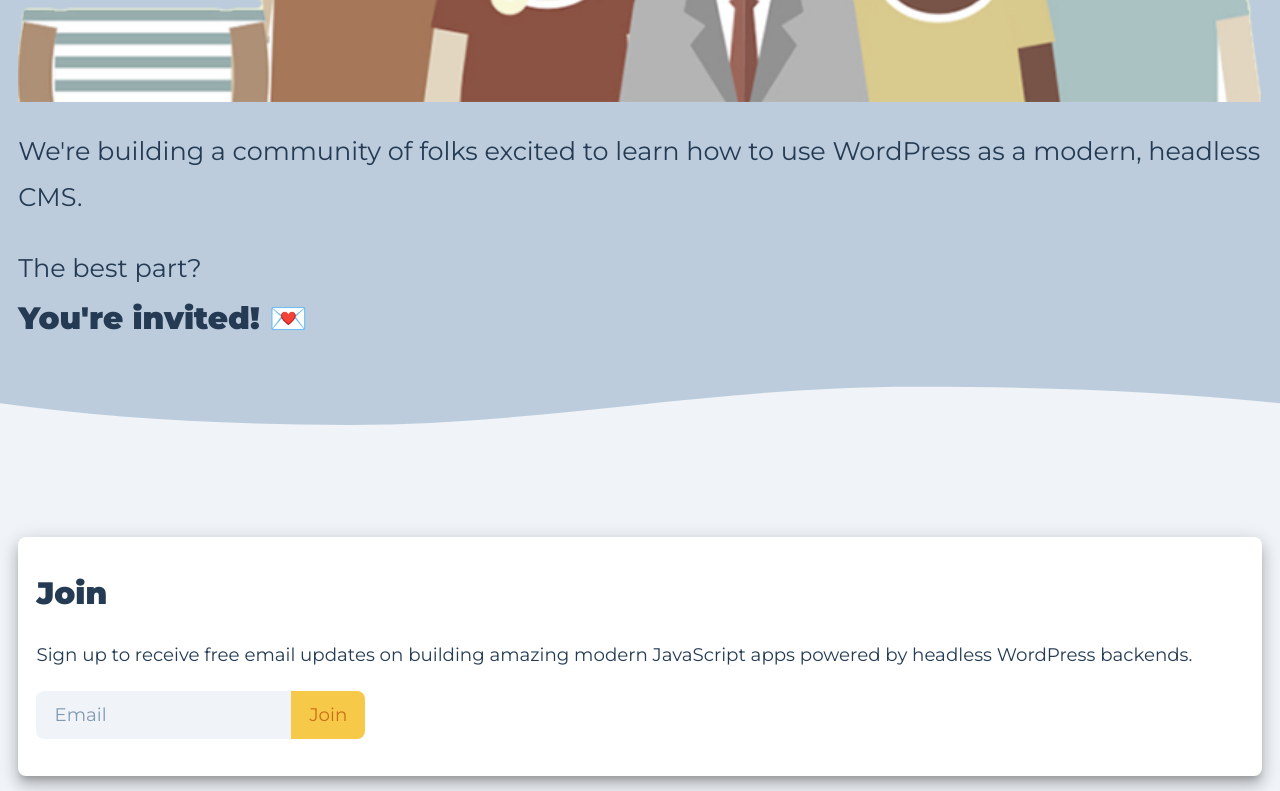
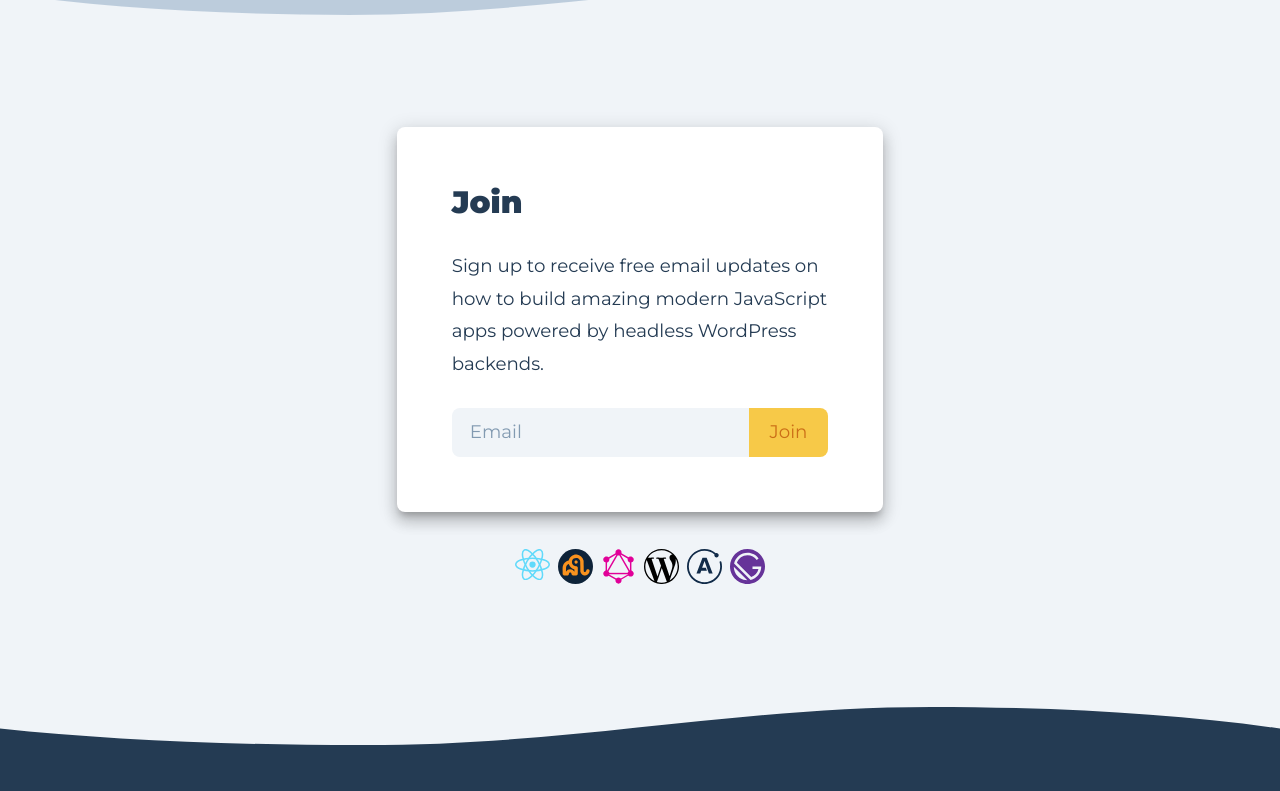
Before and after one commit to kellenmace/headless-wp-rocks-frontend, a Gatsby site: page / in a window 1280 px wide. Shown: the part 1200-1991 px from the top of the page. Built offline with nearby package versions, Linux system fonts and the light colour scheme; Gatsby itself is replaced by a stand-in of ours.

Commit message:
Finish implementing desktop styles

```diff
--- a/src/components/card.js
+++ b/src/components/card.js
@@ -2,8 +2,6 @@
 import styled from "styled-components"
 
 const Container = styled.div`
-  margin-left: var(--content-padding);
-  margin-right: var(--content-padding);
   padding: calc(var(--content-padding) * 2) var(--content-padding);
   border-radius: var(--border-radius);
   box-shadow: var(--box-shadow-10);
--- a/src/components/community.js
+++ b/src/components/community.js
@@ -11,19 +11,23 @@
   /* Account for the negative margin below, plus the 55px from the top wave */
   margin-top: calc(130px + 55px);
   background-color: var(--color-gray-8);
+  .wrap {
+    max-width: 700px;
+    padding-bottom: calc(var(--vertical-spacing) - 55px);
+  }
+  .comm-image-container {
+    border-bottom: 2px solid var(--color-gray-7);
+  }
+  .comm-image-wrap {
+    max-width: 400px;
+    margin: -130px auto 0;
+  }
   p {
     font-size: 1.4rem;
-  }
-  .comm-image-container {
-    padding-left: var(--content-padding);
-    padding-right: var(--content-padding);
-  }
-  .comm-image-wrap {
-    margin-top: -130px;
+    margin-top: 3rem;
+    margin-bottom: 0;
   }
   .copy {
-    padding-left: var(--content-padding);
-    padding-right: var(--content-padding);
   }
   .invited {
     display: block;
@@ -36,6 +40,7 @@
   return (
     <Container>
       <WaveDividerTop fill="var(--color-gray-10)" />
+      <div className="content-area wrap">
         <div className="comm-image-container">
           <div className="comm-image-wrap">
             <CommunityImage />
@@ -54,6 +59,7 @@
             </span>
           </p>
         </div>
+      </div>
       <WaveDividerBottom fill="var(--color-gray-10)" />
     </Container>
   )
--- a/src/components/footer.js
+++ b/src/components/footer.js
@@ -8,7 +8,8 @@
   background-color: var(--color-gray-2);
   color: var(--color-gray-6);
   .wrap {
-    padding: var(--content-padding);
+    padding: calc(var(--vertical-spacing) - 55px) var(--content-padding)
+      var(--content-padding);
   }
 `
 
--- a/src/components/globalStyles.js
+++ b/src/components/globalStyles.js
@@ -14,6 +14,8 @@
     --font-family: 'Montserrat',-apple-system,'BlinkMacSystemFont','Segoe UI','Roboto','Oxygen-Sans','Ubuntu','Cantarell','Helvetica Neue','Helvetica','Arial',sans-serif;
     --border-radius: 8px;
     --content-padding: 1rem;
+    --content-max-width: 1200px;
+    --vertical-spacing: 6rem;
 
     /* Color palette #2 from Refactoring UI */
     --color-white: #fff;
@@ -243,4 +245,11 @@
       color: var(--color-yellow-2);
     }
   }
+  .content-area {
+    max-width: var(--content-max-width);
+    margin-left: auto;
+    margin-right: auto;
+    padding-left: var(--content-padding);
+    padding-right: var(--content-padding);
+  }
 `
--- a/src/components/header.js
+++ b/src/components/header.js
@@ -6,7 +6,7 @@
 import ExternalLinkIcon from "./externalLinkIcon"
 
 const StyledHeader = styled.div`
-  padding: var(--content-padding) var(--content-padding) 0;
+  padding-top: var(--content-padding);
   .wrap {
     display: flex;
     padding-bottom: var(--content-padding);
@@ -31,7 +31,7 @@
 
 function Header() {
   return (
-    <StyledHeader>
+    <StyledHeader className="content-area">
       <div className="wrap">
         <div className="logo">
           <Link to="/">
--- a/src/components/hero.js
+++ b/src/components/hero.js
@@ -24,7 +24,7 @@
 
 function Hero() {
   return (
-    <Container>
+    <Container className="content-area">
       <h1>
         <span>Headless</span>
         <span>WordPress</span>
--- a/src/components/subscribe.js
+++ b/src/components/subscribe.js
@@ -6,8 +6,10 @@
 import Emoji from "./emoji"
 
 const Container = styled.div`
-  h2 {
+  h2,
+  p {
     margin-top: 0;
+    margin-bottom: 1.5rem;
   }
 `
 
@@ -26,14 +28,14 @@
       <h2>Join</h2>
       {isSubmitted ? (
         <p>
-          Thanks!{` `}
+          Thanks! You rule!{` `}
           <Emoji symbol="😊" label="smile" />
           <Emoji symbol="🙌" label="praise hands" />
         </p>
       ) : (
         <>
           <p>
-            Sign up to receive free email updates on building amazing modern
+            Sign up to receive free email updates on how to build amazing modern
             JavaScript apps powered by headless WordPress backends.
           </p>
           <SubscribeForm
--- a/src/components/subscribeForm.js
+++ b/src/components/subscribeForm.js
@@ -2,18 +2,21 @@
 import styled from "styled-components"
 
 const StyledForm = styled.form`
+  display: flex;
   input[type="email"] {
+    flex: 6;
     background-color: var(--color-gray-10);
     border-top-right-radius: 0;
     border-bottom-right-radius: 0;
+    /* When input is in focus, also show border around button. */
+    &:focus + button {
+      box-shadow: 0 0 0 2px var(--color-blue-9);
+    }
   }
   button {
+    flex: 1;
     border-top-left-radius: 0;
     border-bottom-left-radius: 0;
-  }
-  /* When input is in focus, also show border around button. */
-  input[type="email"]:focus + button {
-    box-shadow: 0 0 0 2px var(--color-blue-9);
   }
 `
 
--- a/src/pages/index.js
+++ b/src/pages/index.js
@@ -11,14 +11,21 @@
 
 const Container = styled.div`
   section {
-    margin-bottom: 6rem;
+    margin-bottom: var(--vertical-spacing);
   }
   .hero-section {
-    margin-top: 6rem;
-    margin-bottom: calc(6rem + 30px);
+    margin-top: var(--vertical-spacing);
+    margin-bottom: calc(var(--vertical-spacing) + 30px);
   }
   .subscribe-section > div:first-of-type {
-    margin-bottom: var(--content-padding);
+    max-width: 486px;
+    margin: 0 var(--content-padding) 2rem;
+    padding: 2rem 1.5rem;
+    @media (min-width: 486px) {
+      margin-left: auto;
+      margin-right: auto;
+      padding: 3rem;
+    }
   }
 `
 
@@ -37,7 +44,7 @@
           <Card>
             <Subscribe />
           </Card>
-          <LogoTrain />
+          <LogoTrain className="content-area" />
         </section>
       </Container>
     </Layout>
```
Lines whose indentation alone changed are shown as unchanged.
